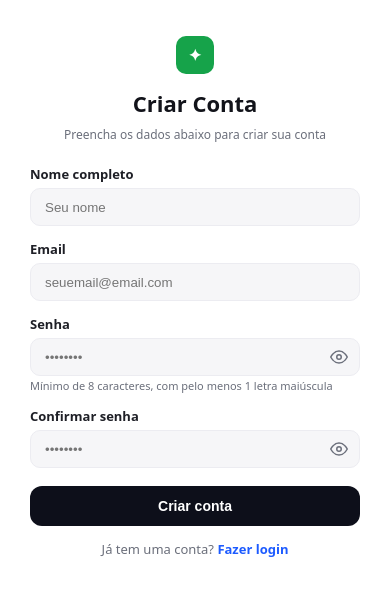
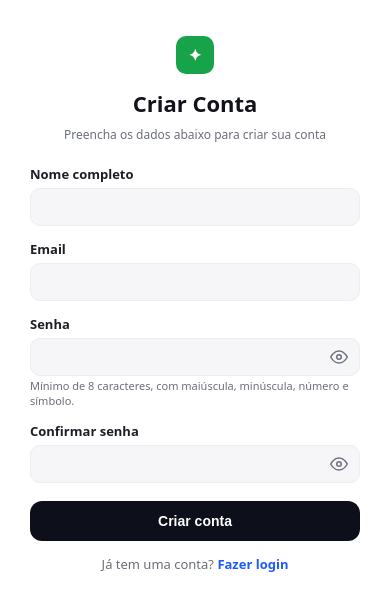
Before and after one commit to cauagms/plataforma-revisao-front, an Angular app: page /cadastro in a window 390 px wide. Shown: the top 610 px of the page. Built offline with nearby package versions, Linux system fonts and the light colour scheme.

Commit message:
Atualiza telas de login e cadastro

```diff
--- a/src/app/layout/layout.scss
+++ b/src/app/layout/layout.scss
@@ -299,11 +299,11 @@ $fundo-pagina: #f5f5f7;
   }
 
   .logo-icon {
-    display: none;
+    flex-shrink: 0;
   }
 
   .logo-text {
-    margin-left: 60px;
+    margin-left: 0;
   }
 
   .conteudo {
--- a/src/app/pages/cadastro/cadastro.html
+++ b/src/app/pages/cadastro/cadastro.html
@@ -14,7 +14,6 @@
         id="nome"
         type="text"
         class="input"
-        placeholder="Seu nome"
         formControlName="nome"
         autocomplete="name"
       />
@@ -27,7 +26,6 @@
         id="email"
         type="email"
         class="input"
-        placeholder="seuemail@email.com"
         formControlName="email"
         autocomplete="email"
       />
@@ -41,7 +39,6 @@
           id="senha"
           [type]="showPassword ? 'text' : 'password'"
           class="input"
-          placeholder="••••••••"
           formControlName="senha"
           autocomplete="new-password"
         />
@@ -65,7 +62,7 @@
         </button>
       </div>
 
-      <small class="hint">Mínimo de 8 caracteres, com pelo menos 1 letra maiúscula</small>
+      <small class="hint">Mínimo de 8 caracteres, com maiúscula, minúscula, número e símbolo.</small>
 
       @if (submitted && f.senha.hasError('required')) {
         <small class="error">A senha é obrigatória.</small>
@@ -81,7 +78,6 @@
           id="confirmar"
           [type]="showConfirmPassword ? 'text' : 'password'"
           class="input"
-          placeholder="••••••••"
           formControlName="confirmSenha"
           autocomplete="new-password"
         />
--- /dev/null
+++ b/src/app/pages/cadastro/cadastro.responsivo.scss
@@ -0,0 +1,68 @@
+// Responsivo - Cadastro
+
+@media (max-width: 480px) {
+  .page {
+    padding: 12px;
+    align-items: flex-start;
+    padding-top: 8px;
+  }
+
+  .card {
+    padding: 28px 18px 20px;
+    border-radius: 10px;
+    border: none;
+    box-shadow: none;
+  }
+
+  .title {
+    font-size: 22px;
+  }
+
+  .subtitle {
+    font-size: 12px;
+    margin: 8px 0 22px;
+  }
+
+  .icon-wrap {
+    width: 38px;
+    height: 38px;
+    margin-bottom: 14px;
+  }
+
+  .icon {
+    font-size: 16px;
+  }
+
+  .label {
+    margin: 14px 0 5px;
+  }
+
+  .input {
+    height: 38px;
+  }
+
+  .terms span {
+    font-size: 12px;
+  }
+
+  .btn {
+    height: 40px;
+    font-size: 14px;
+    margin-top: 18px;
+  }
+
+  .footer {
+    margin-top: 14px;
+  }
+}
+
+@media (min-width: 481px) and (max-width: 768px) {
+  .card {
+    max-width: 440px;
+    padding: 24px 28px 20px;
+  }
+
+  .title {
+    font-size: 24px;
+  }
+}
--- a/src/app/pages/cadastro/cadastro.scss
+++ b/src/app/pages/cadastro/cadastro.scss
@@ -169,72 +169,3 @@
   color: #d92d20;
   font-size: 12px;
 }
-
-// Mobile (até 480px)
-@media (max-width: 480px) {
-  .page {
-    padding: 12px;
-    align-items: flex-start;
-    padding-top: 8px;
-  }
-
-  .card {
-    padding: 28px 18px 20px;
-    border-radius: 10px;
-    border: none;
-    box-shadow: none;
-  }
-
-  .title {
-    font-size: 22px;
-  }
-
-  .subtitle {
-    font-size: 12px;
-    margin: 8px 0 22px;
-  }
-
-  .icon-wrap {
-    width: 38px;
-    height: 38px;
-    margin-bottom: 14px;
-  }
-
-  .icon {
-    font-size: 16px;
-  }
-
-  .label {
-    margin: 14px 0 5px;
-  }
-
-  .input {
-    height: 38px;
-  }
-
-  .terms span {
-    font-size: 12px;
-  }
-
-  .btn {
-    height: 40px;
-    font-size: 14px;
-    margin-top: 18px;
-  }
-
-  .footer {
-    margin-top: 14px;
-  }
-}
-
-// Tablet (481px a 768px)
-@media (min-width: 481px) and (max-width: 768px) {
-  .card {
-    max-width: 440px;
-    padding: 24px 28px 20px;
-  }
-
-  .title {
-    font-size: 24px;
-  }
-}
--- a/src/app/pages/cadastro/cadastro.ts
+++ b/src/app/pages/cadastro/cadastro.ts
@@ -14,7 +14,7 @@ import { AuthService } from '../../services/auth.service';
   selector: 'app-cadastro',
   imports: [RouterModule, ReactiveFormsModule],
   templateUrl: './cadastro.html',
-  styleUrl: './cadastro.scss',
+  styleUrls: ['./cadastro.scss', './cadastro.responsivo.scss'],
 })
 export class Cadastro {
   form: FormGroup;
--- a/src/app/pages/login/login.html
+++ b/src/app/pages/login/login.html
@@ -14,7 +14,6 @@
         id="email"
         type="email"
         class="input"
-        placeholder="seuemail@email.com"
         formControlName="email"
         autocomplete="email"
       />
@@ -28,7 +27,6 @@
           id="senha"
           [type]="showPassword ? 'text' : 'password'"
           class="input"
-          placeholder="••••••••"
           formControlName="senha"
           autocomplete="current-password"
         />
@@ -52,10 +50,6 @@
       }
 
       <div class="row">
-        <label class="remember">
-          <input type="checkbox" formControlName="remember" />
-          <span>Lembrar-me</span>
-        </label>
         <a class="link" href="#" (click)="onForgotPassword($event)">Esqueceu a senha?</a>
       </div>
 
--- /dev/null
+++ b/src/app/pages/login/login.responsivo.scss
@@ -0,0 +1,56 @@
+// Responsivo - Login
+
+@media (max-width: 480px) {
+  .page {
+    padding: 24px 12px;
+    align-items: flex-start;
+  }
+
+  .card {
+    padding: 24px 18px 20px;
+    border-radius: 10px;
+    border: none;
+    box-shadow: none;
+  }
+
+  .title {
+    font-size: 22px;
+  }
+
+  .subtitle {
+    font-size: 13px;
+    margin: 8px 0 18px;
+  }
+
+  .icon-wrap {
+    width: 46px;
+    height: 46px;
+    margin-bottom: 12px;
+  }
+
+  .icon {
+    font-size: 18px;
+  }
+
+  .row {
+    justify-content: space-between;
+    gap: 20px;
+    padding-right: 6px;
+  }
+
+  .btn {
+    height: 44px;
+    font-size: 14px;
+  }
+}
+
+@media (min-width: 481px) and (max-width: 768px) {
+  .card {
+    max-width: 440px;
+    padding: 30px 28px 24px;
+  }
+
+  .title {
+    font-size: 26px;
+  }
+}
--- a/src/app/pages/login/login.scss
+++ b/src/app/pages/login/login.scss
@@ -104,7 +104,7 @@
 
 .row {
   display: flex;
-  justify-content: space-between;
+  justify-content: flex-end;
   align-items: center;
   margin: 14px 0 16px;
   gap: 12px;
@@ -167,60 +167,3 @@
   color: #d92d20;
   font-size: 12px;
 }
-
-// Mobile (até 480px)
-@media (max-width: 480px) {
-  .page {
-    padding: 24px 12px;
-    align-items: flex-start;
-  }
-
-  .card {
-    padding: 24px 18px 20px;
-    border-radius: 10px;
-    border: none;
-    box-shadow: none;
-  }
-
-  .title {
-    font-size: 22px;
-  }
-
-  .subtitle {
-    font-size: 13px;
-    margin: 8px 0 18px;
-  }
-
-  .icon-wrap {
-    width: 46px;
-    height: 46px;
-    margin-bottom: 12px;
-  }
-
-  .icon {
-    font-size: 18px;
-  }
-
-  .row {
-    justify-content: space-between;
-    gap: 20px;
-    padding-right: 6px;
-  }
-
-  .btn {
-    height: 44px;
-    font-size: 14px;
-  }
-}
-
-// Tablet (481px a 768px)
-@media (min-width: 481px) and (max-width: 768px) {
-  .card {
-    max-width: 440px;
-    padding: 30px 28px 24px;
-  }
-
-  .title {
-    font-size: 26px;
-  }
-}
--- a/src/app/pages/login/login.ts
+++ b/src/app/pages/login/login.ts
@@ -9,7 +9,7 @@ import { AuthService } from '../../services/auth.service';
   standalone: true,
   imports: [ReactiveFormsModule, RouterModule],
   templateUrl: './login.html',
-  styleUrls: ['./login.scss'],
+  styleUrls: ['./login.scss', './login.responsivo.scss'],
 })
 export class Login {
   submitted = false;
```
